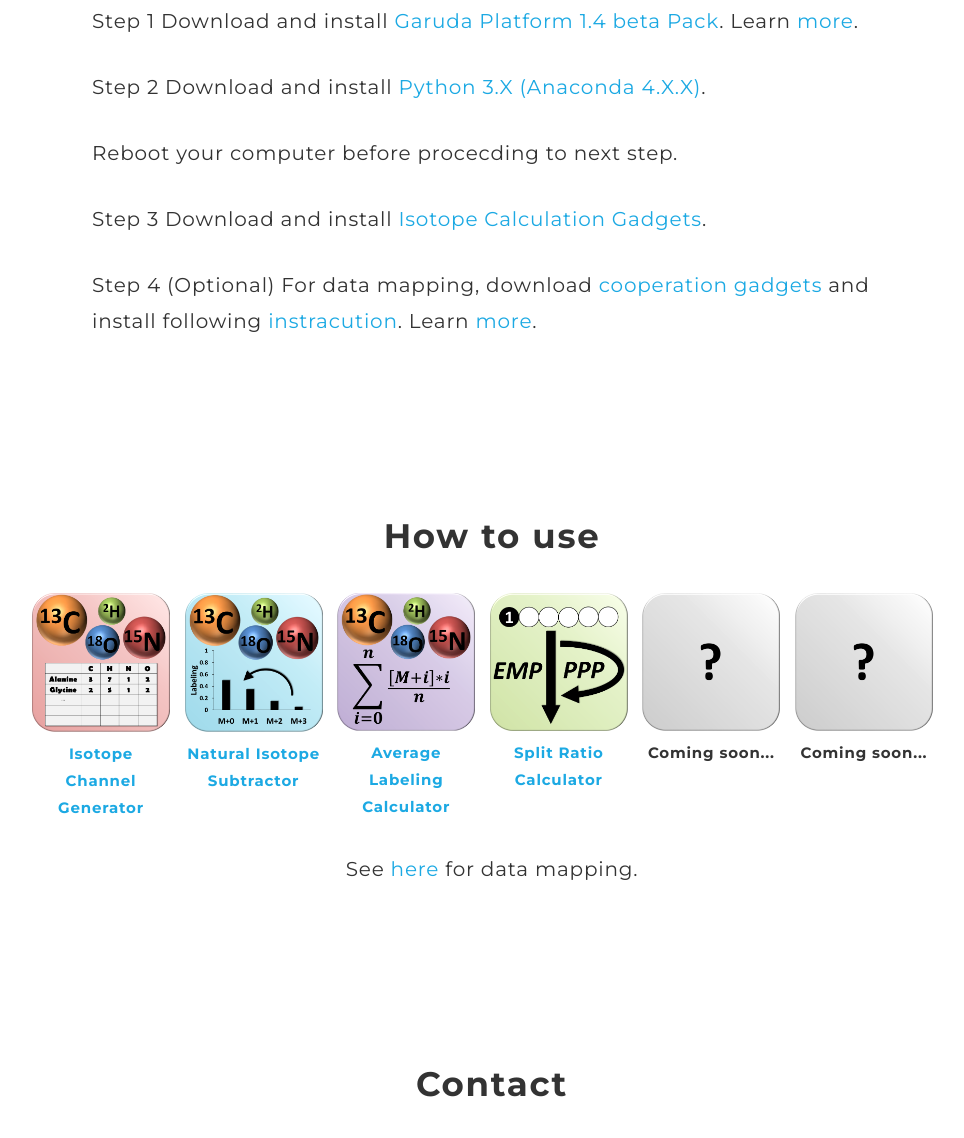
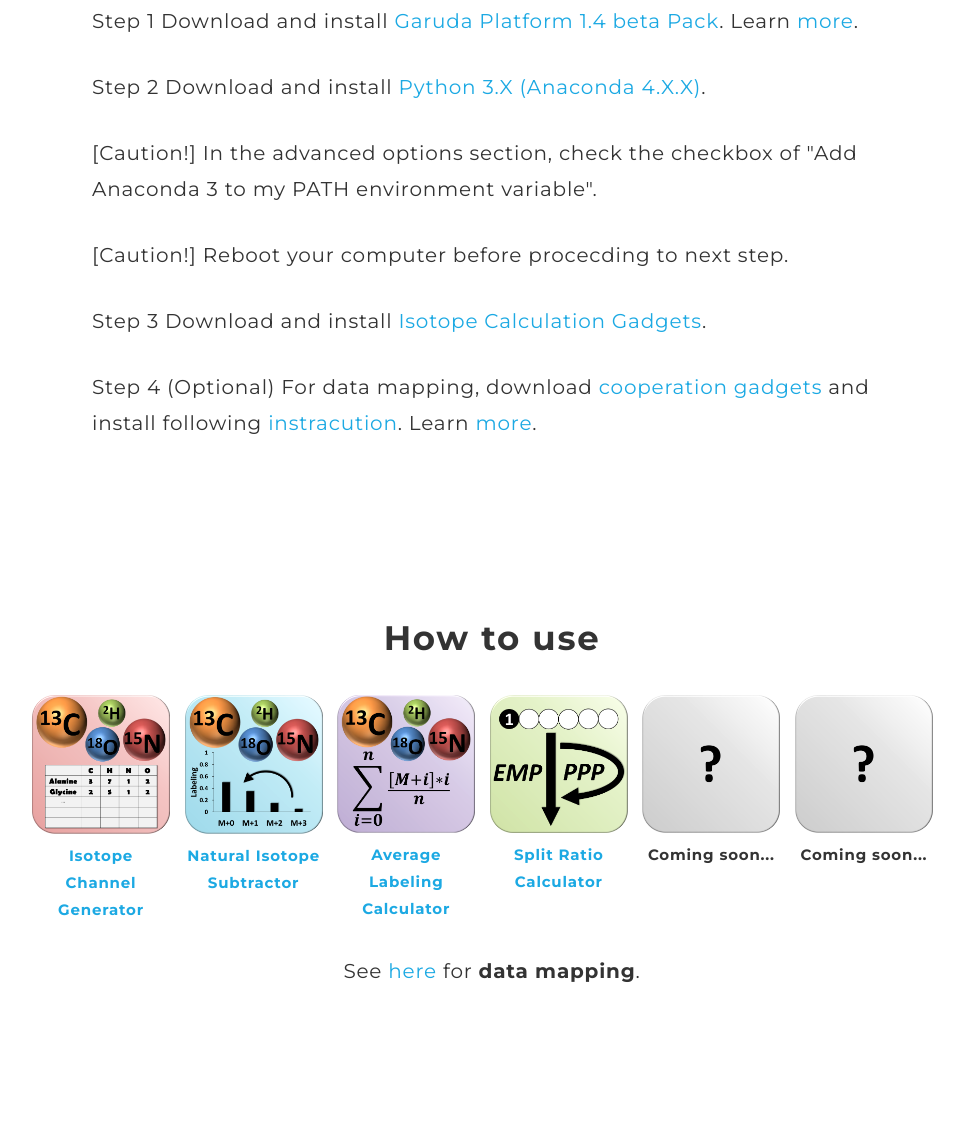
Before and after one commit to NobuyukiOkahashi/NobuyukiOkahashi.github.io-Isotope_calc_gadgets_tutorial, a plain HTML site: page index.html in a window 1280 px wide. Shown: the part 3667-4805 px from the top of the page, without its empty margins (148-1112 px from the left). Drawn offline with nearby package versions, Linux system fonts and the light colour scheme.

Commit message:
Add files via upload

```diff
--- a/index.html
+++ b/index.html
@@ -101,7 +101,10 @@
                 Step 2 Download and install<a href="https://www.anaconda.com/products/individual-b"> Python 3.X (Anaconda 4.X.X)</a>.
               </p>
               <p>
-                Reboot your computer before procecding to next step.
+                [Caution!] In the advanced options section, check the checkbox of "Add Anaconda 3 to my PATH environment variable".
+              </p>
+              <p>
+                [Caution!] Reboot your computer before procecding to next step.
               </p>
 
               <p>
@@ -149,7 +152,7 @@
 
           <div class="profile-body2">
             <p>
-              See <a href="mapping.html">here</a> for data mapping.</p>
+              See <a href="mapping.html">here</a> for <b>data mapping</b>.
             </p>
           </div>
         </div>
```
